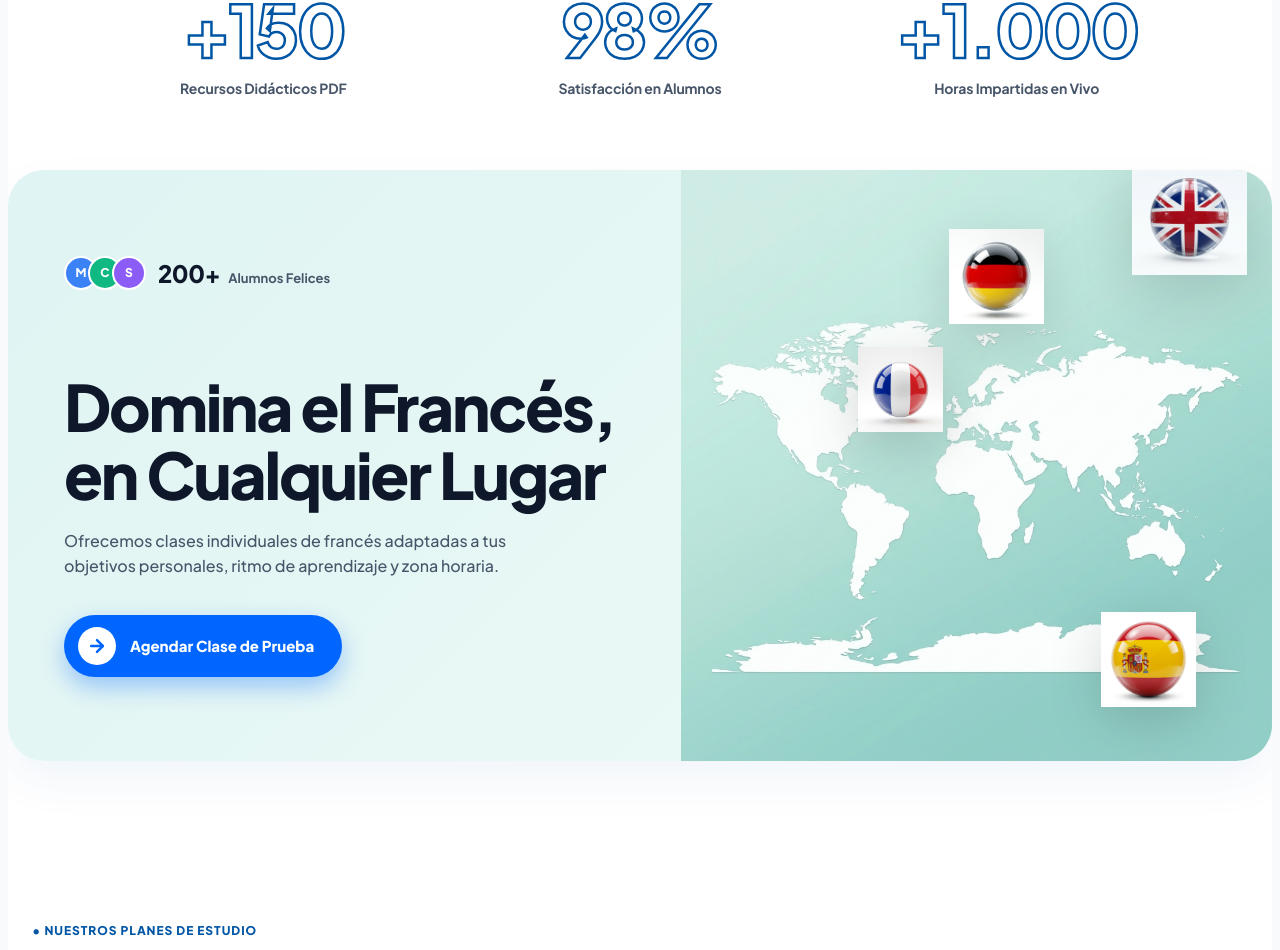
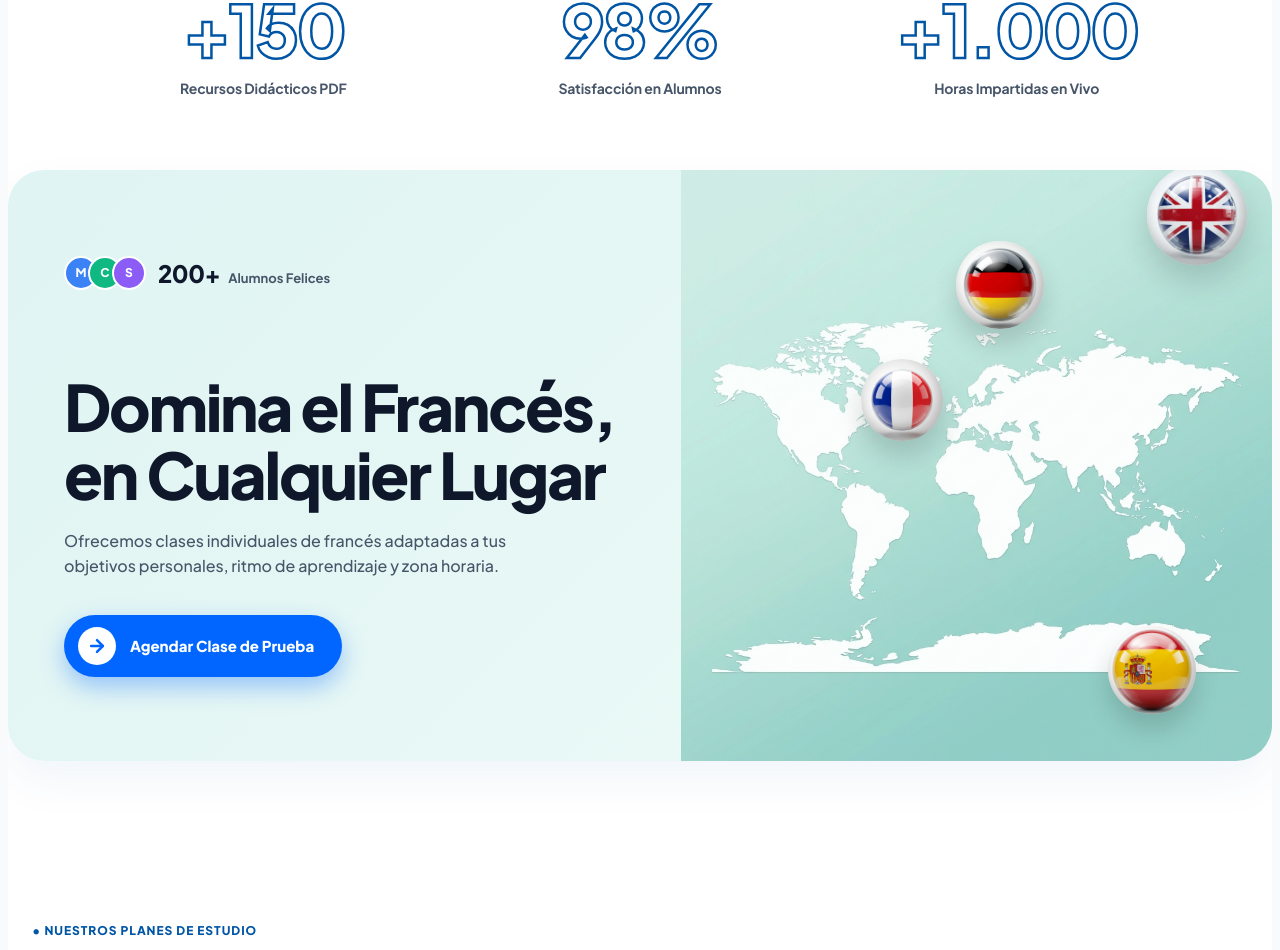
Before and after one commit to billysamov/proyecto-florentin, a Next.js app: page /v2 in a window 1280 px wide. Shown: the part 2580-3530 px from the top of the page. Built offline with nearby package versions, Linux system fonts and the light colour scheme; no server answers; the database is empty; a web font is replaced by a local one.

Commit message:
fix: remove white background square boxes around 3D flag orbs using circular clipping, mix-blend-mode multiply, and glass highlights overlay

```diff
--- a/src/app/v2/page.tsx
+++ b/src/app/v2/page.tsx
@@ -730,47 +730,75 @@ export default function LandingV2Replica() {
         </div>
 
         {/* Esfera 3D 1: Reino Unido 🇬🇧 (Esquina superior derecha sobresaliendo) */}
-        <div style={{ position: "absolute", top: "-10px", right: "2%", zIndex: 4 }} className="hidden md:block">
-          <Image
-            src="/orb_uk.png"
-            alt="UK Flag Orb 3D"
-            width={115}
-            height={115}
-            style={{ filter: "drop-shadow(0 15px 30px rgba(0,0,0,0.14))" }}
-          />
+        <div style={{
+          position: "absolute",
+          top: "-5px",
+          right: "2%",
+          width: "100px",
+          height: "100px",
+          borderRadius: "50%",
+          boxShadow: "inset -4px -8px 16px rgba(0,0,0,0.3), inset 4px 8px 16px rgba(255,255,255,0.8), 0 15px 30px rgba(0,0,0,0.15)",
+          zIndex: 4,
+          overflow: "hidden"
+        }} className="hidden md:block">
+          <div style={{ width: "100%", height: "100%", borderRadius: "50%", mixBlendMode: "multiply", position: "relative" }}>
+            <Image src="/orb_uk.png" alt="UK 3D" fill style={{ objectFit: "cover", transform: "scale(1.15)" }} />
+          </div>
+          <div style={{ position: "absolute", top: "10%", left: "18%", width: "40%", height: "25%", borderRadius: "50%", background: "radial-gradient(ellipse at center, rgba(255,255,255,0.9) 0%, rgba(255,255,255,0) 80%)", pointerEvents: "none" }} />
         </div>
 
         {/* Esfera 3D 2: Alemania 🇩🇪 (Centro superior derecho) */}
-        <div style={{ position: "absolute", top: "10%", right: "18%", zIndex: 4 }} className="hidden md:block">
-          <Image
-            src="/orb_germany.png"
-            alt="Germany Flag Orb 3D"
-            width={95}
-            height={95}
-            style={{ filter: "drop-shadow(0 15px 25px rgba(0,0,0,0.12))" }}
-          />
+        <div style={{
+          position: "absolute",
+          top: "12%",
+          right: "18%",
+          width: "88px",
+          height: "88px",
+          borderRadius: "50%",
+          boxShadow: "inset -4px -8px 16px rgba(0,0,0,0.3), inset 4px 8px 16px rgba(255,255,255,0.8), 0 15px 25px rgba(0,0,0,0.15)",
+          zIndex: 4,
+          overflow: "hidden"
+        }} className="hidden md:block">
+          <div style={{ width: "100%", height: "100%", borderRadius: "50%", mixBlendMode: "multiply", position: "relative" }}>
+            <Image src="/orb_germany.png" alt="Germany 3D" fill style={{ objectFit: "cover", transform: "scale(1.15)" }} />
+          </div>
+          <div style={{ position: "absolute", top: "10%", left: "18%", width: "40%", height: "25%", borderRadius: "50%", background: "radial-gradient(ellipse at center, rgba(255,255,255,0.9) 0%, rgba(255,255,255,0) 80%)", pointerEvents: "none" }} />
         </div>
 
         {/* Esfera 3D 3: Francia 🇫🇷 (Centro del mapa) */}
-        <div style={{ position: "absolute", top: "30%", right: "26%", zIndex: 4 }} className="hidden md:block">
-          <Image
-            src="/flag_orb_france.png"
-            alt="France Flag Orb 3D"
-            width={85}
-            height={85}
-            style={{ filter: "drop-shadow(0 15px 25px rgba(0,0,0,0.15))" }}
-          />
+        <div style={{
+          position: "absolute",
+          top: "32%",
+          right: "26%",
+          width: "82px",
+          height: "82px",
+          borderRadius: "50%",
+          boxShadow: "inset -4px -8px 16px rgba(0,0,0,0.3), inset 4px 8px 16px rgba(255,255,255,0.8), 0 15px 25px rgba(0,0,0,0.15)",
+          zIndex: 4,
+          overflow: "hidden"
+        }} className="hidden md:block">
+          <div style={{ width: "100%", height: "100%", borderRadius: "50%", mixBlendMode: "multiply", position: "relative" }}>
+            <Image src="/flag_orb_france.png" alt="France 3D" fill style={{ objectFit: "cover", transform: "scale(1.15)" }} />
+          </div>
+          <div style={{ position: "absolute", top: "10%", left: "18%", width: "40%", height: "25%", borderRadius: "50%", background: "radial-gradient(ellipse at center, rgba(255,255,255,0.9) 0%, rgba(255,255,255,0) 80%)", pointerEvents: "none" }} />
         </div>
 
         {/* Esfera 3D 4: España 🇪🇸 (Esquina inferior derecha) */}
-        <div style={{ position: "absolute", bottom: "8%", right: "6%", zIndex: 4 }} className="hidden md:block">
-          <Image
-            src="/flag_orb_spain.png"
-            alt="Spain Flag Orb 3D"
-            width={95}
-            height={95}
-            style={{ filter: "drop-shadow(0 15px 25px rgba(0,0,0,0.14))" }}
-          />
+        <div style={{
+          position: "absolute",
+          bottom: "8%",
+          right: "6%",
+          width: "88px",
+          height: "88px",
+          borderRadius: "50%",
+          boxShadow: "inset -4px -8px 16px rgba(0,0,0,0.3), inset 4px 8px 16px rgba(255,255,255,0.8), 0 15px 25px rgba(0,0,0,0.15)",
+          zIndex: 4,
+          overflow: "hidden"
+        }} className="hidden md:block">
+          <div style={{ width: "100%", height: "100%", borderRadius: "50%", mixBlendMode: "multiply", position: "relative" }}>
+            <Image src="/flag_orb_spain.png" alt="Spain 3D" fill style={{ objectFit: "cover", transform: "scale(1.15)" }} />
+          </div>
+          <div style={{ position: "absolute", top: "10%", left: "18%", width: "40%", height: "25%", borderRadius: "50%", background: "radial-gradient(ellipse at center, rgba(255,255,255,0.9) 0%, rgba(255,255,255,0) 80%)", pointerEvents: "none" }} />
         </div>
 
         {/* Contenido HTML de la Sección (Izquierda) */}
```
